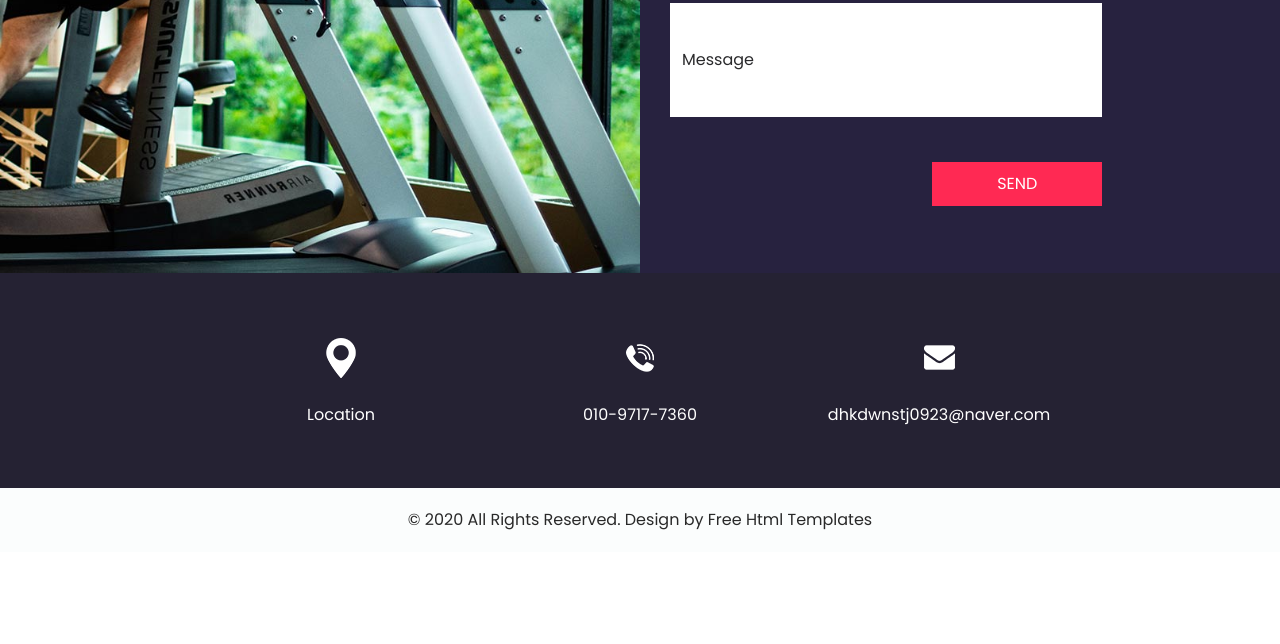
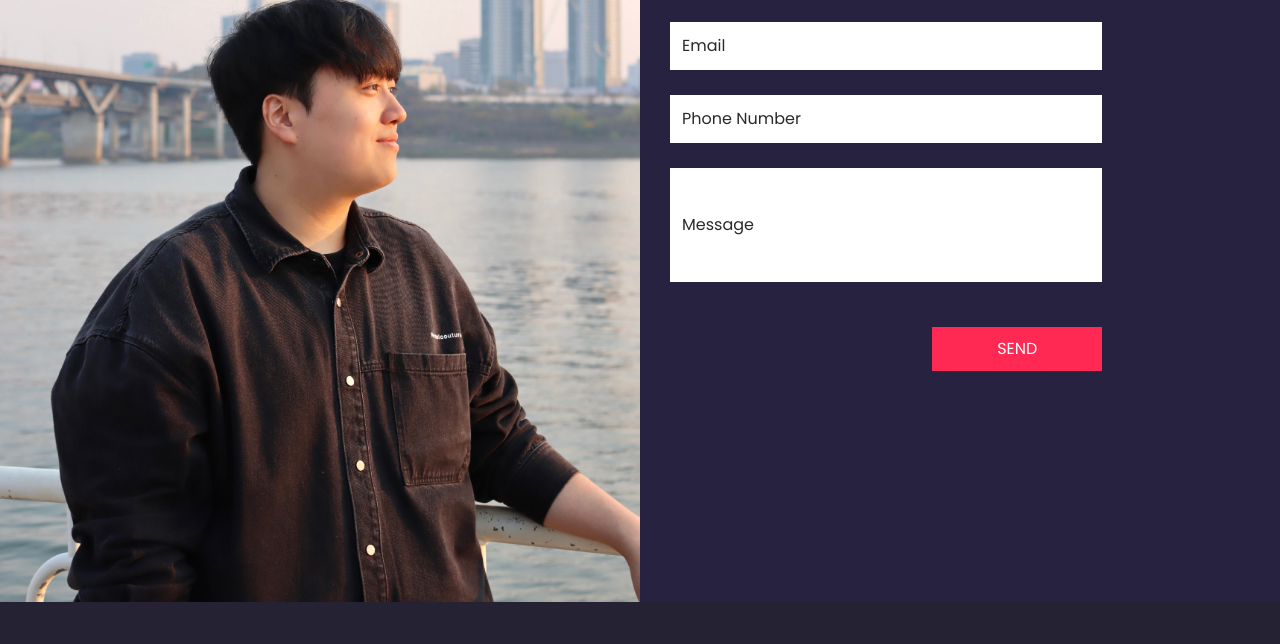
Before and after one commit to JunseoWang/Mid-Term-Project, a plain HTML site: page neogym-html/contact.html in a window 1280 px wide. Shown: the part 434-1078 px from the top of the page. Before the commit the page ends 986 px from the top, so only its background shows below. Drawn offline with nearby package versions, Linux system fonts and the light colour scheme.

Commit message:
commit11

```diff
--- a/neogym-html/contact.html
+++ b/neogym-html/contact.html
@@ -82,7 +82,7 @@
       <div class="row">
         <div class="col-md-6 px-0">
           <div class="img-box">
-            <img src="images/contact-img.jpg" alt="">
+            <img src="images/IMG_2266.JPG" alt="">
           </div>
         </div>
         <div class="col-lg-5 col-md-6">
```
